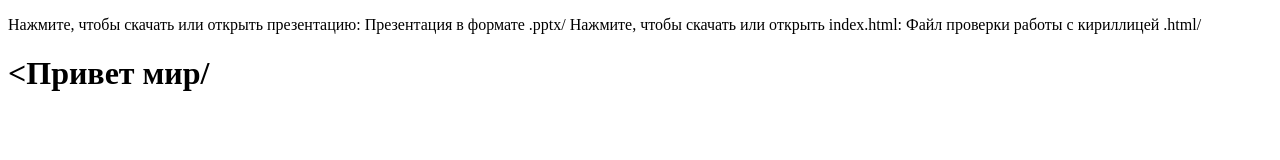
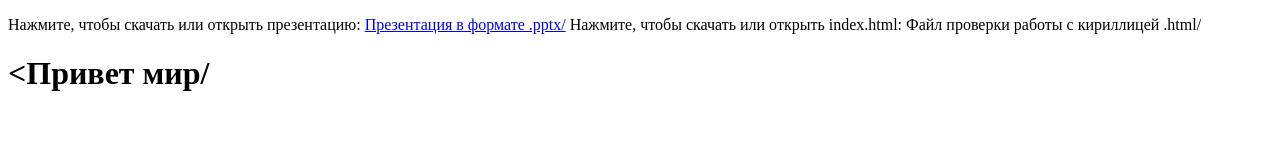
Before and after one commit to eqsoi/dem.github.io, a plain HTML site: page index.html in a window 1280 px wide. Drawn offline with Linux system fonts and the light colour scheme.

Commit message:
Update index.html

```diff
--- a/index.html
+++ b/index.html
@@ -7,7 +7,7 @@
 
  <p>
   Нажмите, чтобы скачать или открыть презентацию:
-  <a href-"СетьВводный.pptx">Презентация в формате .pptx/<a>
+  <a href="СетьВводный.pptx">Презентация в формате .pptx/<a>
    Нажмите, чтобы скачать или открыть index.html:
    <a href-"index.html">Файл проверки работы с кириллицей .html/<a>
    </p>
```
